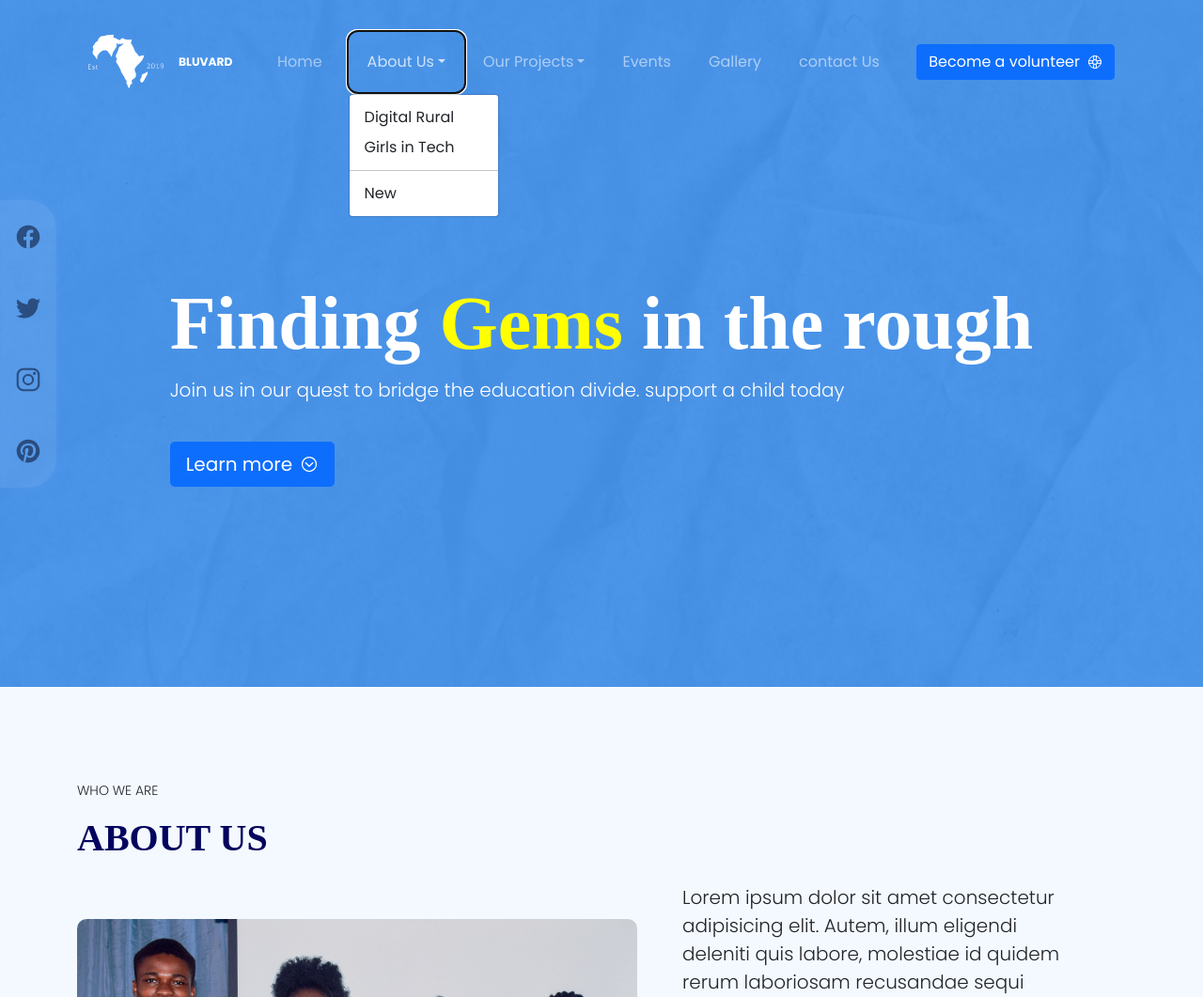
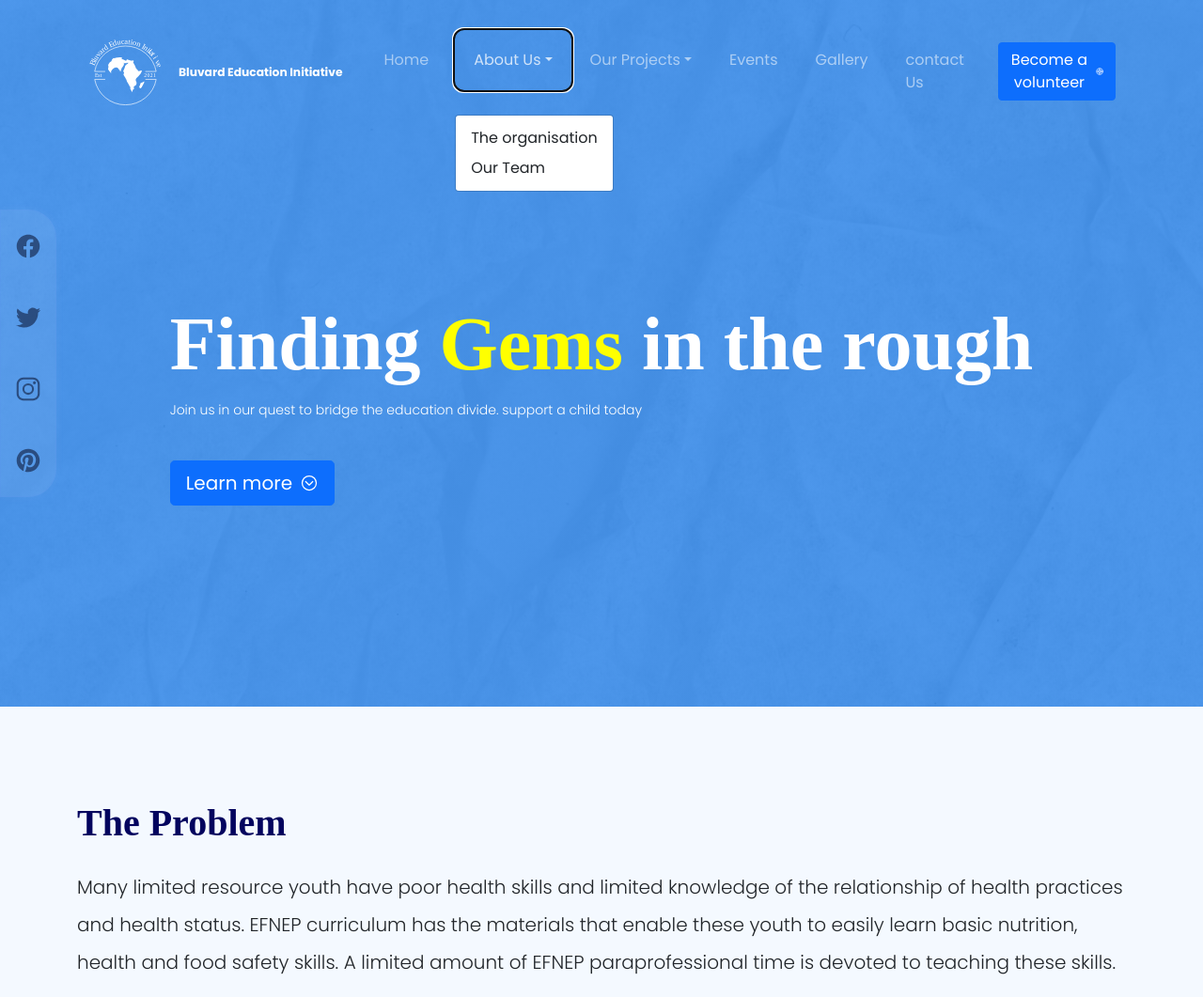
Before and after one commit to odugbesanyemi/bluvard, a PHP site: page / in a window 1280 px wide, after a click on "About Us". Shown: the top 1061 px of the page at 94% size. Run offline with PHP 8.4, Linux system fonts and the light colour scheme; some web fonts are replaced.

Commit message:
current update

```diff
--- a/css/style.css
+++ b/css/style.css
@@ -3,9 +3,9 @@
 @import url('https://fonts.googleapis.com/css2?family=Vidaloka&display=swap');
 @import url('https://fonts.googleapis.com/css2?family=Playfair+Display:ital,wght@0,400;0,500;0,600;0,700;0,800;0,900;1,400;1,500;1,600;1,700;1,800;1,900&display=swap');
 @import url('https://fonts.googleapis.com/css2?family=Poppins:ital,wght@0,100;0,200;0,300;0,400;0,500;0,600;0,700;0,800;0,900;1,100;1,200;1,300;1,400;1,500;1,600;1,700;1,800;1,900&display=swap');
-.serif{
+/* .serif{
     font-family: serif;
-}
+} */
 :root{
     --primaryColor: #050A30 ;
     --SecondaryColor: #050A30 ;
@@ -27,6 +27,7 @@ h3{
 p{
     font-weight: 300 !important;
     font-size: 14px;
+    line-height: 2;
 }
 img {
     width: 100;
@@ -99,6 +100,17 @@ img {
     }
     .navbar-toggler{
         background: url('') ;
+    }
+    p{
+        font-size: 13px !important ;
+        text-align: justify;
+        line-height: 2;
+    }
+    #about p{
+        font-size: 14px !important;
+    }
+    section{
+        padding: 30px !important;
     }
 
 }
@@ -244,7 +256,6 @@ section {
 #programs h2,
 .partners-title h2 {
     font-weight: 800;
-    font-size: 40px;
     color: #03045e;
 }
 
@@ -263,6 +274,7 @@ section {
 
 #about{
     background:linear-gradient(0deg,#f4f9ff,#f4f9ff) ;
+
 }
 .about-card {
     transition: 0.5s ease-in-out;
@@ -370,7 +382,6 @@ section {
     background-blend-mode:multiply;
     background-attachment: fixed;
     color: white;
-    height: 500px;
 }
 footer{
     background-color: var(--footer);
--- a/index.php
+++ b/index.php
@@ -8,6 +8,7 @@
     <meta name="description" content="Bluvard is a youth led organisation focused on bridging the education divide through non-conventional learning strategies for children in rural communities.">
     <title>Bluvard Education Initiative- Bridging the Education Divide</title>
     <link rel="stylesheet" href="../css/style.css">
+    <link rel="shortcut icon" href="assets/logos/BLUVARD_FAVICON.svg" type="image/x-icon">
     <link rel="stylesheet" href="slick-1.8.1/slick/slick-theme.css">
     <link rel="stylesheet" href="slick-1.8.1/slick/slick.css">
     <link href="https://cdn.jsdelivr.net/npm/bootstrap@5.1.3/dist/css/bootstrap.min.css" rel="stylesheet" integrity="sha384-1BmE4kWBq78iYhFldvKuhfTAU6auU8tT94WrHftjDbrCEXSU1oBoqyl2QvZ6jIW3" crossorigin="anonymous">
@@ -17,8 +18,8 @@
     <header class="py-4">
         <nav class="navbar navbar-expand-lg bg-none navbar-dark container">
             <div class="container">
-                <div class="navbar-brand d-flex align-items-center"><img src="assets/bluvard2.svg" alt="" width="80">
-                    <p class="ps-3 fw-bold text-white mb-0"><small> BLUVARD</small> </p>
+                <div class="navbar-brand d-flex align-items-center"><img src="assets/logos/Bluvard_svg_logo.svg" alt="" width="80">
+                    <p class="ps-3 fw-bold text-white mb-0"><small> Bluvard Education Initiative</small> </p>
                 </div>
                 <button class="navbar-toggler border-0 shadow-none" type="button" data-bs-toggle="collapse" data-bs-target="#navbarNavAltMarkup" aria-controls="navbarNavAltMarkup" aria-expanded="false" aria-label="Toggle navigation">
                 <span class="navbar-toggler-icon"></span>
@@ -29,12 +30,8 @@
                         <li class="nav-item dropdown">
                             <a class="nav-link dropdown-toggle" href="#" id="navbarDropdown" role="button" data-bs-toggle="dropdown" aria-expanded="false">About Us</a>
                             <ul class="dropdown-menu" aria-labelledby="navbarDropdown">
-                                <li><a class="dropdown-item" href="../pages/projects.php?digital_rural">Digital Rural</a></li>
-                                <li><a class="dropdown-item" href="../pages/projects.php?girls_in_tech">Girls in Tech</a></li>
-                                <li>
-                                    <hr class="dropdown-divider">
-                                </li>
-                                <li><a class="dropdown-item" href="../pages/events.php">New</a></li>
+                                <li><a class="dropdown-item" href="pages/about.php">The organisation</a></li>
+                                <li><a class="dropdown-item" href="pages/about.php#about-team">Our Team</a></li>
                             </ul>
                         </li>
                         <li class="nav-item dropdown">
@@ -42,10 +39,6 @@
                             <ul class="dropdown-menu" aria-labelledby="navbarDropdown">
                                 <li><a class="dropdown-item" href="../pages/projects.php?digital_rural">Digital Rural</a></li>
                                 <li><a class="dropdown-item" href="../pages/projects.php?girls_in_tech">Girls in Tech</a></li>
-                                <li>
-                                    <hr class="dropdown-divider">
-                                </li>
-                                <li><a class="dropdown-item" href="../pages/events.php">New</a></li>
                             </ul>
                         </li>
                         <a class="nav-link" href="../pages/event.php">Events</a>
@@ -69,7 +62,7 @@
             <div id="hero-content">
                 <h1 id="hero-caption" class=""> Finding <span style="color:yellow;">Gems</span> in the rough</h1>
                 <span id="brush"></span>
-                <p class="fs-5">Join us in our quest to bridge the education divide. support a child today</p>
+                <p class="">Join us in our quest to bridge the education divide. support a child today</p>
                 <div>
                     <button class="btn btn-primary btn-lg d-flex justify-content-between align-items-center"onclick="window.location.assign('pages/about.php')">Learn more <ion-icon class="ps-2" name="chevron-down-circle-outline"></ion-icon></button>
                 </div>
@@ -84,13 +77,17 @@
     </header>
     <section id="about">
         <div id="what-we-do" class="container">
-            <p>WHO WE ARE</p>
-            <h2 class="mb-4 serif fw-bold text-uppercase">ABOUT US</h2>
+            <h2 class="mb-4 fw-bold fs-1">The Problem</h2>
+            <p class="fs-5">
+                Many limited resource youth have poor health skills and limited knowledge of the relationship of health practices and health status. EFNEP curriculum has the materials that enable     these youth to easily learn basic nutrition, health and food safety skills. A limited amount of EFNEP paraprofessional time is devoted to teaching these skills.
+            </p>
             <div class="d-flex align-items-center flex-column flex-lg-row">
-                <img src="assets/17.jpg" alt="" class="about-img">
-                <p class="px-0 px-md-5 fs-5">Lorem ipsum dolor sit amet consectetur adipisicing elit. Autem, illum eligendi deleniti quis labore, molestiae id quidem rerum laboriosam recusandae sequi doloribus error eius neque consectetur! Ullam ipsa aspernatur molestiae. Lorem ipsum
-                    dolor sit, amet consectetur adipisicing elit. Qui harum non sint, eligendi iure magnam distinctio odit id consequuntur deleniti, atque, labore nemo aperiam soluta nisi a adipisci ducimus illum.
-                </p>
+                <img src="assets/pexels-dazzle-jam-1029783.jpg" alt="" class="about-img">
+                <div class="px-0 px-md-5">
+                    <h2>What We did?</h2>
+                    <p class=" fs-5 ">An EFNEP paraprofessional time taught 740 youth basic nutrition skills. 96% of these youth were elementary age. Four percent were teens. These youth were taught in 28 groups with each group averaging six 45 minutes lessons. These youth could all be considered high risk intercity children as they all were residents of housing projects in inner-city Jackson.</p>
+                </div>
+
             </div>
             <!-- <div id="what-we-do-group" class="d-flex flex-column flex-md-row p-4 mx-md-0 px-md-0">
                 <div class="text-secondary p-4 about-card text-left mx-md-2 my-3 my-md-0 text-center">
@@ -179,8 +176,8 @@
     </section>
     <section id="learnmore">
         <div class="text-center container">
-            <p class="fs-6">WE WELCOME YOU TO LEARN ABOUT US</p>
-            <h3 class="fs-1 mb-4 fw-bolder serif">WE WOULD BE HAPPY TO HEAR FROM YOU</h3>
+            <p class="text-center">WE WELCOME YOU TO LEARN ABOUT US</p>
+            <h3 class="fs-1 mb-4 ">We would be happy to hear from you.</h3>
             <button class="btn btn-primary px-4 py-3 mt-4">Contact Us</button>
         </div>
     </section>
@@ -207,10 +204,8 @@
                         <div class="news-bottom my-4 px-3 d-flex flex-column justify-content-around">
                             <div class="d-flex flex-row justify-content-between">
                                 <div>
-                                    <ion-icon name="calendar-outline" class="pe-2"></ion-icon> 25th May, 2022
+                                    <ion-icon name="calendar-outline" class="pe-2 mb-0"></ion-icon> 25th May, 2022
                                 </div>
-                                <div>
-                                    <ion-icon name="bookmark-outline" class="pe-2"></ion-icon>Digital Rural</div>
                             </div>
                             <h4 class="fs-2">Tecxha partners with Bluvard Education Initiative</h4>
                             <p>Read more</p>
@@ -228,10 +223,8 @@
                         <div class="news-bottom my-4 px-3 d-flex flex-column justify-content-around">
                             <div class="d-flex flex-row justify-content-between">
                                 <div>
-                                    <ion-icon name="calendar-outline" class="pe-2"></ion-icon> 25th May, 2022
+                                    <ion-icon name="calendar-outline" class="pe-2 mb-0"></ion-icon> 25th May, 2022
                                 </div>
-                                <div>
-                                    <ion-icon name="bookmark-outline" class="pe-2"></ion-icon>Digital Rural</div>
                             </div>
                             <h4 class="fs-2">The Girl Child future</h4>
                             <p>Read more</p>
@@ -250,10 +243,8 @@
                         <div class="news-bottom my-4 px-3 d-flex flex-column justify-content-around">
                             <div class="d-flex flex-row justify-content-between">
                                 <div>
-                                    <ion-icon name="calendar-outline" class="pe-2"></ion-icon> 25th May, 2022
+                                    <ion-icon name="calendar-outline" class="pe-2 mb-0"></ion-icon> 25th May, 2022
                                 </div>
-                                <div>
-                                    <ion-icon name="bookmark-outline" class="pe-2"></ion-icon>Digital Rural</div>
                             </div>
                             <h4 class="fs-2">Tecxha partners with Bluvard</h4>
                             <p>Read more</p>
@@ -271,10 +262,8 @@
                         <div class="news-bottom my-4 px-3 d-flex flex-column justify-content-around">
                             <div class="d-flex flex-row justify-content-between">
                                 <div>
-                                    <ion-icon name="calendar-outline" class="pe-2"></ion-icon> 25th May, 2022
+                                    <ion-icon name="calendar-outline" class="pe-2 mb-0" ></ion-icon> 25th May, 2022
                                 </div>
-                                <div>
-                                    <ion-icon name="bookmark-outline" class="pe-2"></ion-icon>Digital Rural</div>
                             </div>
                             <h4 class="fs-2">The Girl Child future</h4>
                             <p>Read more</p>
@@ -289,7 +278,7 @@
         <p>OUR EVENTS</p>
         <h2 class="fw-bold serif fw-bold" >UPCOMING EVENTS</h2>
         <div id="events-body" class="py-4">
-            <div class="row">
+            <div class="row gy-3">
                 <div class="col-md-4 border-0">
                     <div class="bg-white">
                         <div class="event-img">
@@ -297,7 +286,7 @@
                         </div>
                         <div class="event-body py-4 px-4">
                             <h3 class="">Visit To Motherless Homes</h3>
-                            <p class="d-flex align-items-center"><ion-icon name="time-outline" class="me-2"></ion-icon>24th June, 2022</p>
+                            <p class="d-flex align-items-center mb-0"><ion-icon name="time-outline" class="me-2 mb-0"></ion-icon>24th June, 2022</p>
                             <p class="d-flex align-items-center"><ion-icon name="location-outline" class="me-2"></ion-icon>Charaton Hotel & Suites,Lagos</p>
                         </div>
                     </div>
@@ -309,7 +298,7 @@
                         </div>
                         <div class="event-body py-4 px-4">
                             <h3 class="">Visit To Motherless Homes</h3>
-                            <p class="d-flex align-items-center"><ion-icon name="time-outline" class="me-2"></ion-icon>24th June, 2022</p>
+                            <p class="d-flex align-items-center mb-0"><ion-icon name="time-outline" class="me-2 mb-0"></ion-icon>24th June, 2022</p>
                             <p class="d-flex align-items-center"><ion-icon name="location-outline" class="me-2"></ion-icon>Charaton Hotel & Suites,Lagos</p>
                         </div>
                     </div>
@@ -321,7 +310,7 @@
                         </div>
                         <div class="event-body py-4 px-4">
                             <h3 class="">Visit To Motherless Homes</h3>
-                            <p class="d-flex align-items-center"><ion-icon name="time-outline" class="me-2"></ion-icon>24th June, 2022</p>
+                            <p class="d-flex align-items-center mb-0"><ion-icon name="time-outline" class="me-2 mb-0"></ion-icon>24th June, 2022</p>
                             <p class="d-flex align-items-center"><ion-icon name="location-outline" class="me-2"></ion-icon>Charaton Hotel & Suites,Lagos</p>
                         </div>
                     </div>
```
Also changed, not shown: css/pages.css (+14 -1 lines), includes/header.php (+3 -6 lines), assets/logos/BLUVARD_FAVICON.svg (added), assets/logos/Bluvard-1.png (added), assets/logos/Bluvard-2.png (added), assets/logos/Bluvard_svg_logo.svg (added), assets/logos/bluvard-3.png (added), assets/logos/bluvard-4.png (added), assets/logos/bluvard-5.png (added), assets/logos/bluvard-6.png (added), assets/patterns/head-background-wallpaper.jpg (added).
